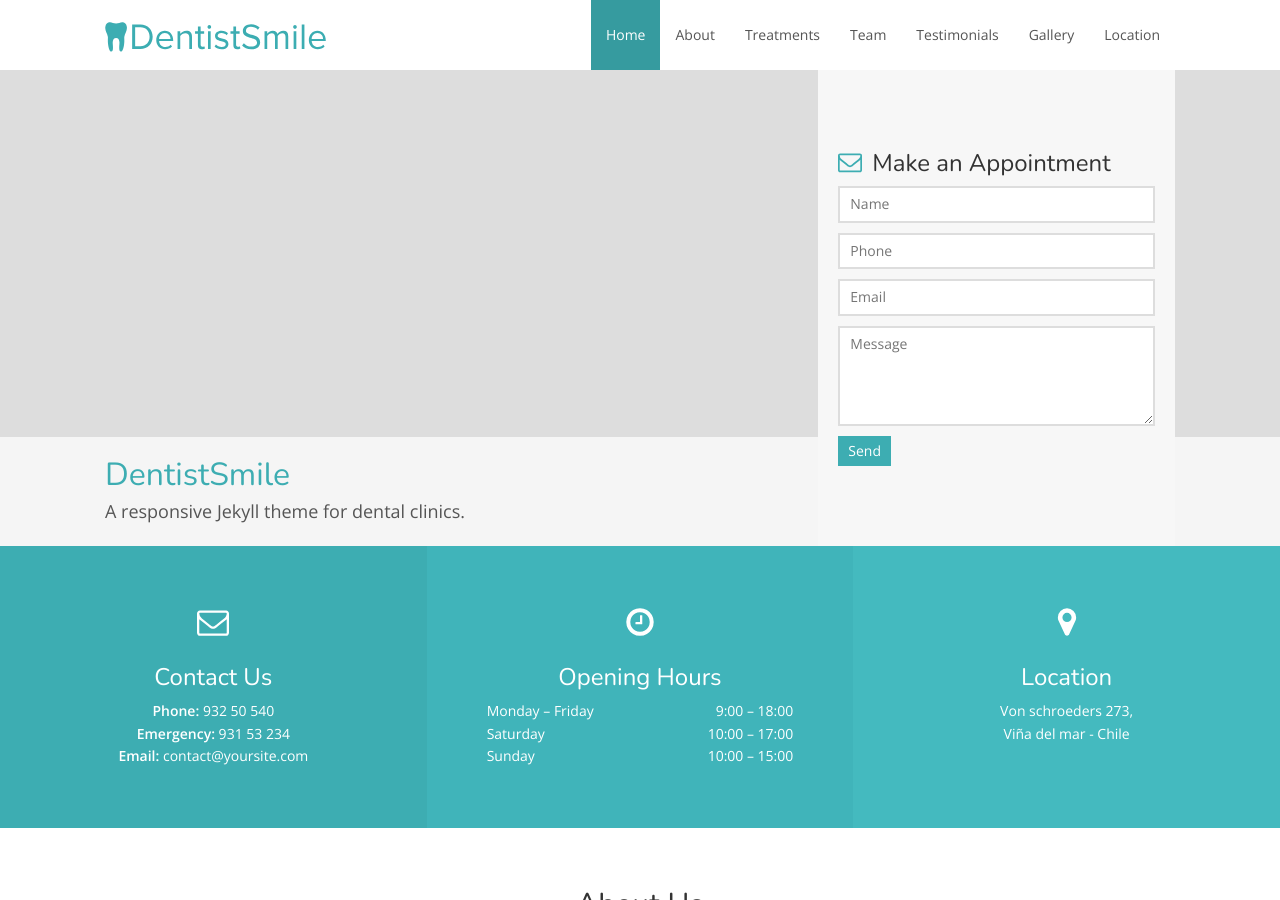
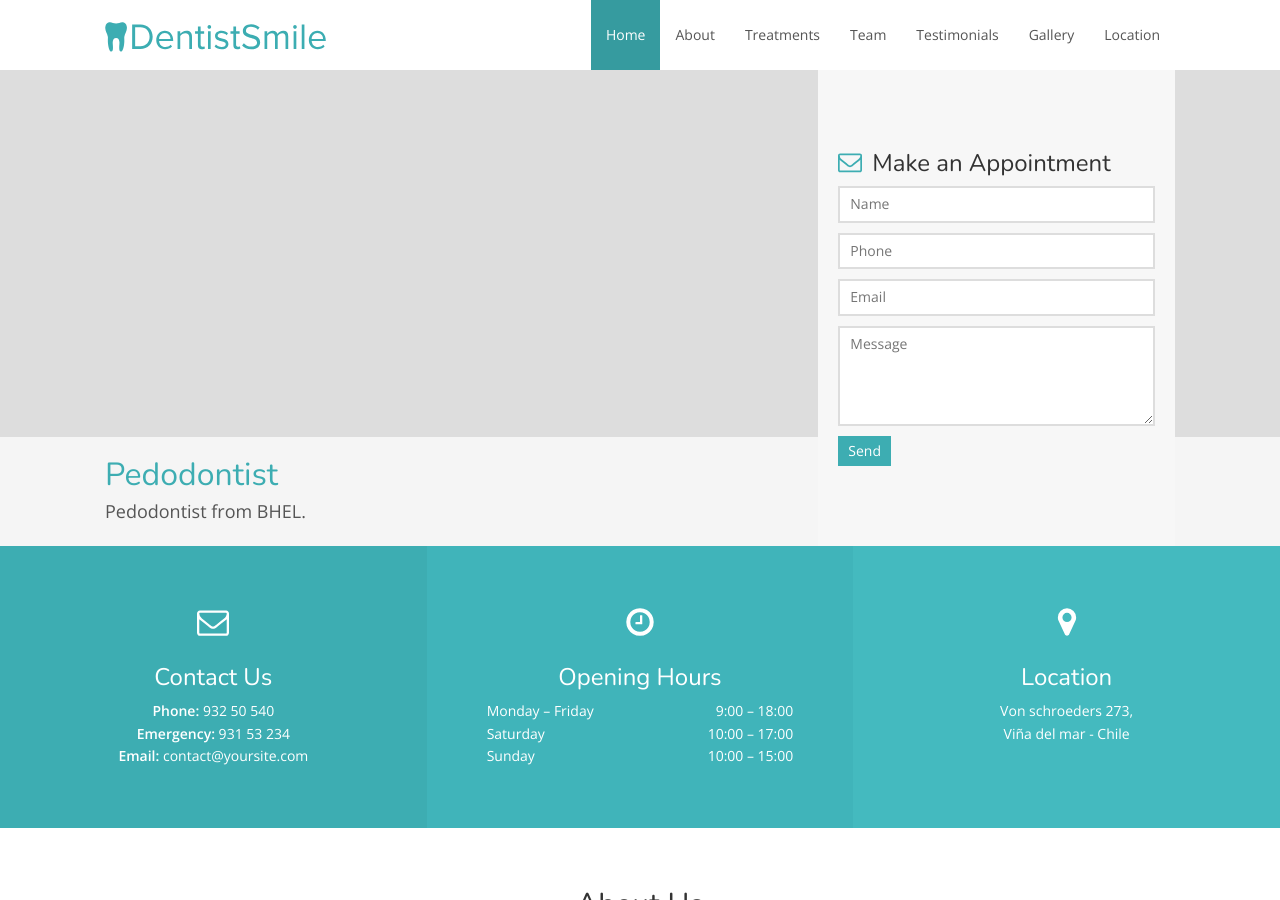
Before and after one commit to nehakolimi/nehakolimi.github.io, a Jekyll site: the page built from index.html, in a window 1280 px wide and 900 px high. Built offline with Jekyll 4.4.1, drawn with Linux system fonts in a browser that asks for light colours; nearby versions of some CDN libraries.

Commit message:
updated config file

```diff
--- a/_config.yml
+++ b/_config.yml
@@ -1,6 +1,6 @@
 # Site settings
-title: DentistSmile | Dental Jekyll Theme
-description: "A responsive Jekyll theme for dental clinics."
+title: Dr Neha Kolimi | Pediatric & Preventive Dentistry
+description: "We make you kids smile !"
 baseurl: "" # the subpath of your site, e.g. /blog
 url: "" # the name of your domain
 logo_url: svg/min/logo.svg
@@ -8,8 +8,8 @@
 # Hero
 hero:
     hero_img: hero.jpg
-    hero_title: DentistSmile
-    hero_description: A responsive Jekyll theme for dental clinics.
+    hero_title: Pedodontist
+    hero_description: Pedodontist from BHEL.
 
 # Contact form
 api_token: # Enter API token here
```
